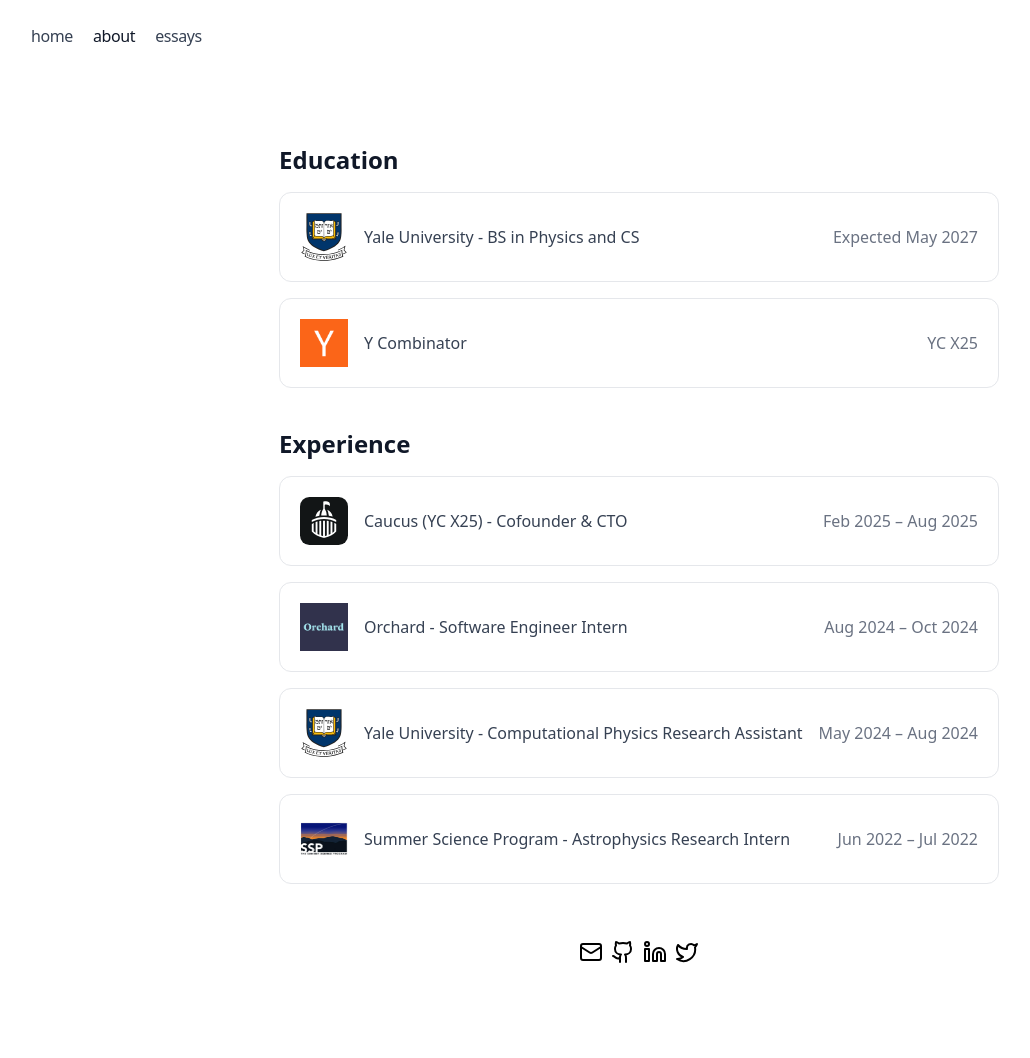
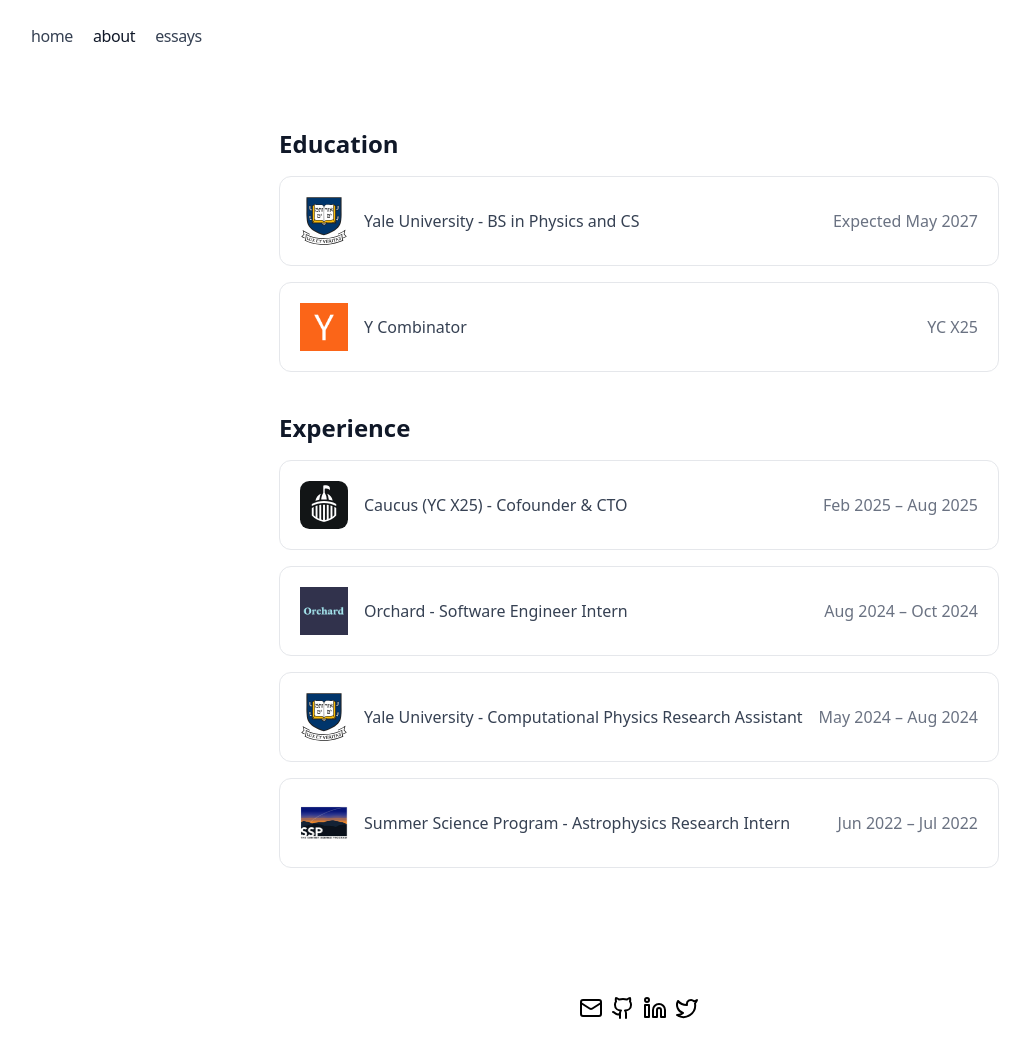
Before and after one commit to tylerzchen/website, a Next.js app: page /about in a window 1280 px wide. Shown: the top 1058 px of the page, without its empty margins (1-1031 px from the left). Before the commit the page ends 1012 px from the top, so only its background shows below. Built offline with nearby package versions, Linux system fonts and the light colour scheme.

Commit message:
move header, footer to layout.tsx and add header border

```diff
--- a/app/about/page.tsx
+++ b/app/about/page.tsx
@@ -1,13 +1,9 @@
 import Image from "next/image";
-import Footer from "@/components/footer";
-import Header from "@/components/header";
 
 export default function About() {
     return (
         <div className="min-h-screen relative">
-            <Header />
-
-            <main className="max-w-3xl mx-auto px-6 pt-24 md:pt-28 pb-32">
+            <main className="max-w-3xl mx-auto px-6 pt-20 md:pt-24 pb-32">
                 {/*<h1 className="text-3xl md:text-4xl font-semibold tracking-tight text-gray-900 text-left">About</h1>*/}
                 <section className="space-y-10 mt-8">
                     <div>
@@ -79,9 +75,6 @@
                 </section>
             </main>
 
-            <div className="text-center absolute bottom-12 left-1/2 transform -translate-x-1/2">
-                <Footer />
-            </div>
         </div>
     )
 }
--- a/app/essays/page.tsx
+++ b/app/essays/page.tsx
@@ -1,15 +1,9 @@
-import Footer from "@/components/footer";
-import Header from "@/components/header";
 
 export default function Essays() {
     return (
         <div>
-            <Header />
-            <div className="max-w-3xl mx-auto px-6 pt-24 md:pt-28">
+            <div className="max-w-3xl mx-auto px-6 pt-20 md:pt-24">
                 <p className="text-left">essays coming soon</p>
-            </div>
-            <div className="text-center absolute bottom-12 left-1/2 transform -translate-x-1/2">
-                <Footer />
             </div>
         </div>
     )
--- a/app/layout.tsx
+++ b/app/layout.tsx
@@ -1,6 +1,8 @@
 import type { Metadata } from "next";
 import { Geist, Geist_Mono } from "next/font/google";
 import "./globals.css";
+import Header from "@/components/header";
+import Footer from "@/components/footer";
 
 const geistSans = Geist({
   variable: "--font-geist-sans",
@@ -25,9 +27,15 @@
   return (
     <html lang="en">
       <body
-        className={`${geistSans.variable} ${geistMono.variable} antialiased`}
+        className={`${geistSans.variable} ${geistMono.variable} antialiased min-h-screen flex flex-col`}
       >
-        {children}
+        <Header />
+        <main className="flex-1">
+          {children}
+        </main>
+        <div className="text-center mb-12">
+          <Footer />
+        </div>
       </body>
     </html>
   );
--- a/app/page.tsx
+++ b/app/page.tsx
@@ -6,8 +6,6 @@
 import { Fox } from "@/components/Fox";
 import React from "react";
 import * as THREE from "three";
-import Footer from "@/components/footer";
-import Header from "@/components/header";
 
 // Persist across client-side navigations; resets only on hard refresh
 let hasIntroPlayed = false;
@@ -85,10 +83,9 @@
   const [introFinished, setIntroFinished] = React.useState<boolean>(hasIntroPlayed);
   return (
     <div className="min-h-screen w-full relative overflow-x-hidden">
-      <Header />
       <div className="w-full flex flex-col items-center">
         <div className="w-full">
-          <main className="max-w-3xl mx-auto px-6 pt-24 md:pt-28">
+          <main className="max-w-3xl mx-auto px-6 pt-20 md:pt-24">
             <h1 className="text-3xl md:text-4xl font-semibold tracking-tight text-gray-900 text-left">Tyler Chen</h1>
             {/*
             <Image
@@ -139,9 +136,7 @@
           </div>
         )}
 
-        <div className="text-center mt-auto mb-12">
-          <Footer />
-        </div>
+
       </div>
     </div>
   );
--- a/components/header.tsx
+++ b/components/header.tsx
@@ -12,7 +12,8 @@
     ];
 
     return (
-        <nav aria-label="Primary" className="fixed top-4 left-4 md:top-6 md:left-8 z-50">
+        <header className="fixed inset-x-0 top-0 z-50 bg-white border-b border-white h-14 md:h-16">
+            <nav aria-label="Primary" className="absolute top-4 left-4 md:top-6 md:left-8">
                 <ul className="flex items-center gap-4 md:gap-5">
                     {links.map(({ href, label }) => {
                         const isActive = pathname === href;
@@ -34,5 +35,6 @@
                     })}
                 </ul>
             </nav>
+        </header>
     );
 }
```
Lines whose indentation alone changed are shown as unchanged.
